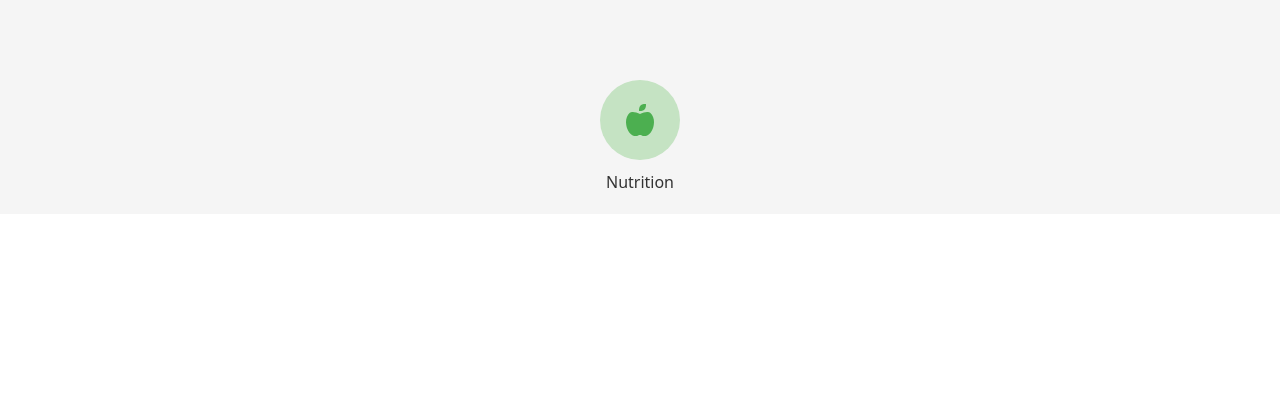
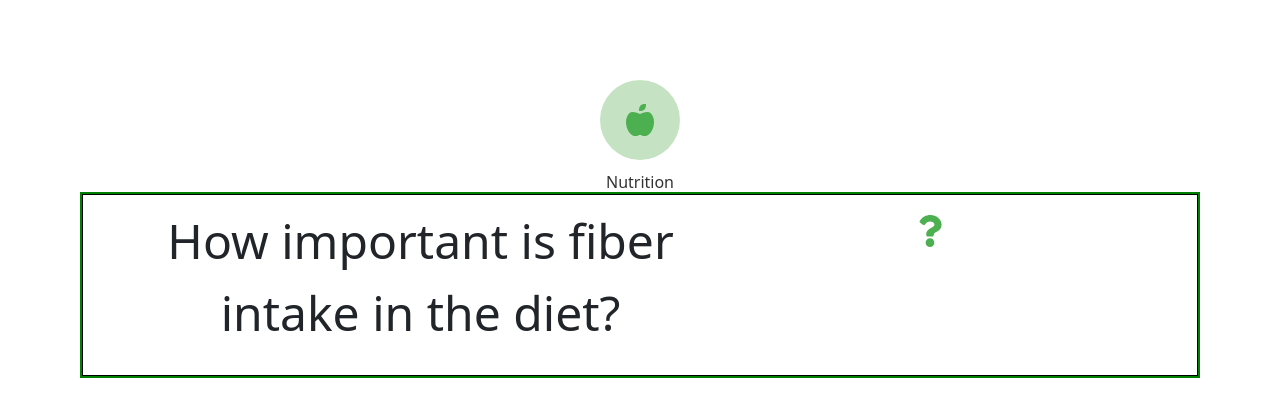
Before and after one commit to MarcoAmato/zenit_wellness-advice, a React (Create React App) app: page /specificsection in a window 1280 px wide. Shown: the top 416 px of the page. Built offline with nearby package versions, Linux system fonts and the light colour scheme.

Commit message:
Section Question

```diff
--- /dev/null
+++ b/src/components/SpecificSection.css
@@ -0,0 +1,31 @@
+.specific-section {
+    padding: 20px;
+    background-color: #ffffff;
+    text-align: center;
+  }
+
+  .divQuestion {
+    margin-top: 50px;
+    border: 1px solid black; /* Bordo nero di 1px */
+    outline: 2px solid green; /* Contorno verde */
+    background-color: white; /* Sfondo bianco */
+    margin: auto; /* Centro orizzontale */
+    display: flex; /* Layout flessibile per il posizionamento delle colonne */
+    padding: 10px; /* Spaziatura interna */
+    box-sizing: border-box; /* Include padding nel calcolo della larghezza */
+}
+
+/* Colonna destra con il testo */
+.col-right {
+     /* Prende il 75% dello spazio */
+    padding: 10px;
+}
+
+/* Colonna sinistra con l'icona */
+.col-left {
+     /* Prende il 25% dello spazio */
+    display: flex; /* Centra il contenuto verticalmente e orizzontalmente */
+    justify-content: center;
+    align-items: center;
+    font-size: 48px; /* Dimensione dell'icona */
+}
--- a/src/components/SpecificSection.tsx
+++ b/src/components/SpecificSection.tsx
@@ -1,19 +1,38 @@
 import React from 'react';
-import { FaRunning, FaAppleAlt, FaBed, FaBrain, FaUsers, FaSmile, FaUserFriends, FaTools } from 'react-icons/fa';
+import { FaRunning, FaAppleAlt, FaBed, FaBrain, FaUsers, FaSmile, FaUserFriends, FaTools, FaQuestion } from 'react-icons/fa';
 import './HeroSection.css';
+import './SpecificSection.css';
 import { Col, Container, Row } from 'reactstrap';
 import 'bootstrap/dist/css/bootstrap.min.css';
 
 const SpecificSection: React.FC = () => {
     return (
-    <section className="hero-section">
+        <section className="specific-section">
 
             <Container>
                 <Row>
-          <Col>
+                    <Col lg="12">
                         <div className="hero-button">
                             <div className="icon-background"><FaAppleAlt className="button-icon" /></div>
                             <p>Nutrition</p>
+                        </div>
+                    </Col>
+                    <Col lg="12">
+                        <div className="divQuestion">
+                            <Row>
+                                <Col lg="8">
+                                    <div className="col-left">
+                                        <p>How important is fiber intake in the diet?</p>
+                                    </div>
+                                </Col>
+
+                                <Col lg="4">
+                                    <div className="col-right">
+                                        <FaQuestion className="button-icon" />
+                                    </div>
+                                </Col>
+
+                            </Row>
                         </div>
                     </Col>
                 </Row>
```
Lines whose indentation alone changed are shown as unchanged.
